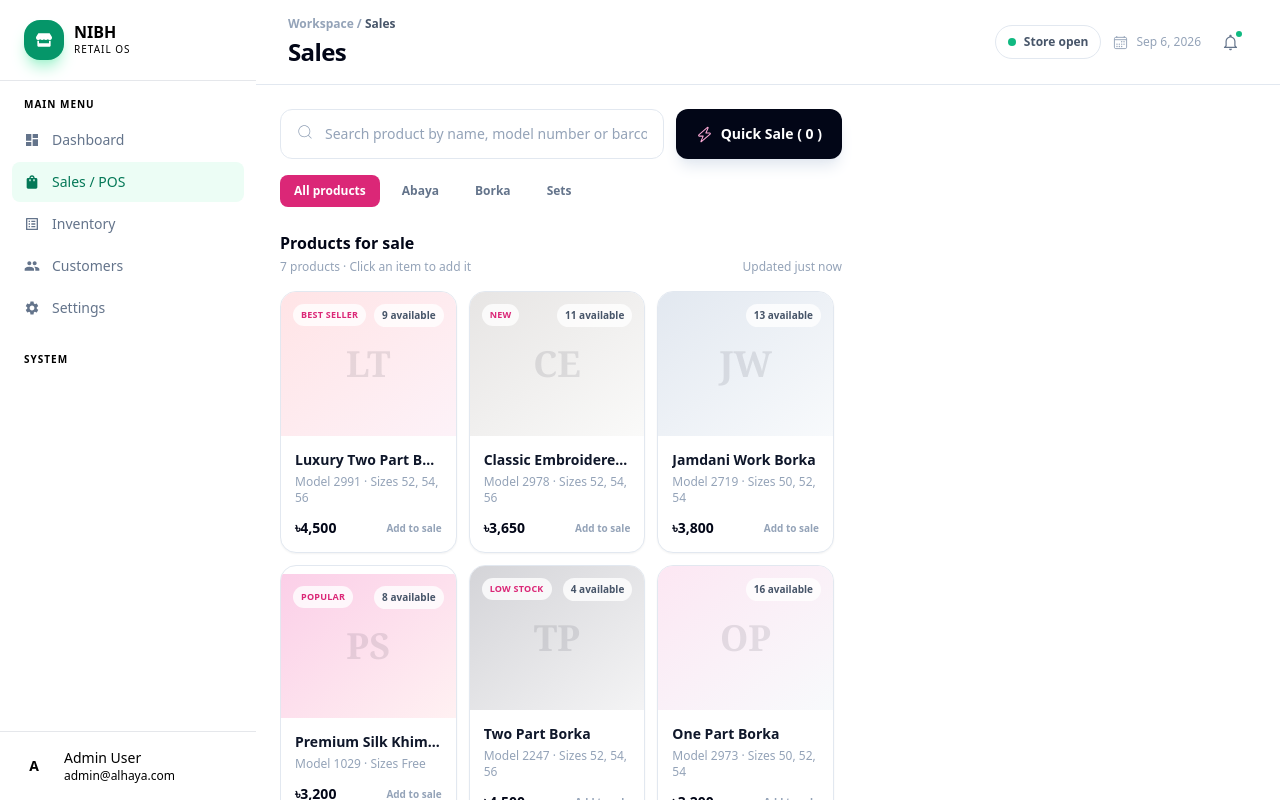
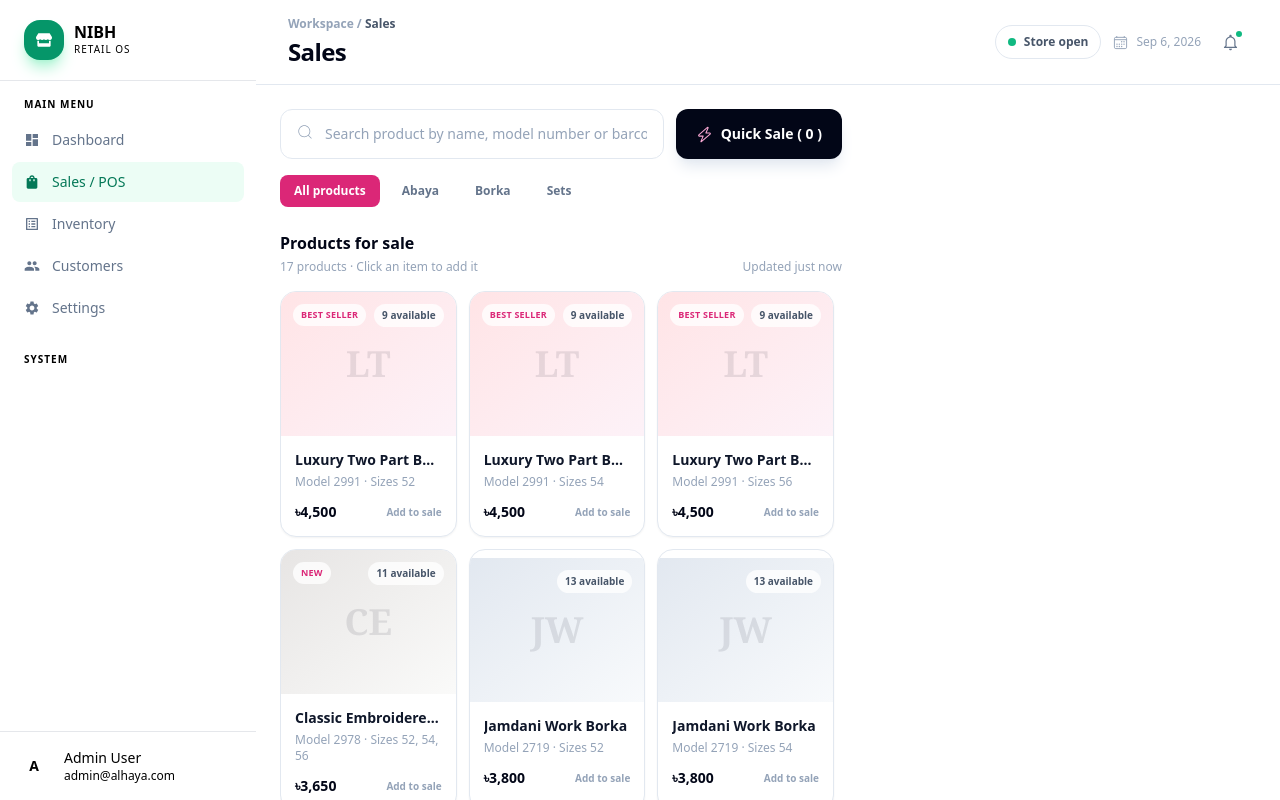
Before and after one commit to smprogranmer/NIBH_POS, a React (Vite) app: page /sales in a window 1280 px wide. Built offline with nearby package versions, Linux system fonts and the light colour scheme.

Commit message:
add some products

```diff
--- a/src/components/QuickSaleModel.jsx
+++ b/src/components/QuickSaleModel.jsx
@@ -250,7 +250,7 @@ const QuickSaleModel = ({ cart, totals, onClose, onComplete }) => {
                     <td className="pt-2">
                       {item.name}
                       <div className="text-[19px] mb-6">
-                        Model: {item.model}&nbsp; | &nbsp;Size: {invoiceData.size}
+                        Model: {item.model}&nbsp; | &nbsp;Size: {item.size}
                       </div>
                     </td>
                     <td className="pt-2 text-center">{item.qty || 1}</td>
--- a/src/pages/Sales.jsx
+++ b/src/pages/Sales.jsx
@@ -11,7 +11,27 @@ const initialProducts = [
     model: "2991",
     price: 4500,
     stock: { 52: 2, 54: 3, 56: 4 },
-    sizes: [52, 54, 56],
+    sizes: [52],
+    tone: "from-rose-100 to-pink-50",
+    tag: "Best seller",
+  },
+  {
+    id: 1,
+    name: "Luxury Two Part Borka",
+    model: "2991",
+    price: 4500,
+    stock: { 52: 2, 54: 3, 56: 4 },
+    sizes: [54],
+    tone: "from-rose-100 to-pink-50",
+    tag: "Best seller",
+  },
+  {
+    id: 1,
+    name: "Luxury Two Part Borka",
+    model: "2991",
+    price: 4500,
+    stock: { 52: 2, 54: 3, 56: 4 },
+    sizes: [56],
     tone: "from-rose-100 to-pink-50",
     tag: "Best seller",
   },
@@ -31,7 +51,27 @@ const initialProducts = [
     model: "2719",
     price: 3800,
     stock: { 50: 3, 52: 4, 54: 6 },
-    sizes: [50, 52, 54],
+    sizes: [52],
+    tone: "from-slate-200 to-slate-50",
+    tag: "",
+  },
+  {
+    id: 3,
+    name: "Jamdani Work Borka",
+    model: "2719",
+    price: 3800,
+    stock: { 50: 3, 52: 4, 54: 6 },
+    sizes: [54],
+    tone: "from-slate-200 to-slate-50",
+    tag: "",
+  },
+  {
+    id: 3,
+    name: "Jamdani Work Borka",
+    model: "2719",
+    price: 3800,
+    stock: { 50: 3, 52: 4, 54: 6 },
+    sizes: [56],
     tone: "from-slate-200 to-slate-50",
     tag: "",
   },
@@ -56,12 +96,52 @@ const initialProducts = [
     tag: "Low stock",
   },
   {
+    id: 5,
+    name: "Two Part Borka",
+    model: "2247",
+    price: 4500,
+    stock: { 52: 1, 54: 2, 56: 1 },
+    sizes: [52, 54, 56],
+    tone: "from-zinc-300 to-zinc-100",
+    tag: "Low stock",
+  },
+  {
+    id: 5,
+    name: "Two Part Borka",
+    model: "2247",
+    price: 4500,
+    stock: { 52: 1, 54: 2, 56: 1 },
+    sizes: [52, 54, 56],
+    tone: "from-zinc-300 to-zinc-100",
+    tag: "Low stock",
+  },
+  {
     id: 6,
     name: "One Part Borka",
     model: "2973",
     price: 3200,
     stock: { 50: 5, 52: 7, 54: 4 },
-    sizes: [50, 52, 54],
+    sizes: [52],
+    tone: "from-pink-100 to-slate-50",
+    tag: "",
+  },
+  {
+    id: 6,
+    name: "One Part Borka",
+    model: "2973",
+    price: 3200,
+    stock: { 50: 5, 52: 7, 54: 4 },
+    sizes: [54],
+    tone: "from-pink-100 to-slate-50",
+    tag: "",
+  },
+  {
+    id: 6,
+    name: "One Part Borka",
+    model: "2973",
+    price: 3200,
+    stock: { 50: 5, 52: 7, 54: 4 },
+    sizes: [56],
     tone: "from-pink-100 to-slate-50",
     tag: "",
   },
@@ -71,7 +151,27 @@ const initialProducts = [
     model: "299",
     price: 3200,
     stock: { 50: 5, 52: 7, 54: 4 },
-    sizes: [50, 52, 54],
+    sizes: [52],
+    tone: "from-pink-100 to-slate-50",
+    tag: "",
+  },
+ {
+    id: 7,
+    name: "One Part Borka",
+    model: "299",
+    price: 3200,
+    stock: { 50: 5, 52: 7, 54: 4 },
+    sizes: [54],
+    tone: "from-pink-100 to-slate-50",
+    tag: "",
+  },
+ {
+    id: 7,
+    name: "One Part Borka",
+    model: "299",
+    price: 3200,
+    stock: { 50: 5, 52: 7, 54: 4 },
+    sizes: [56],
     tone: "from-pink-100 to-slate-50",
     tag: "",
   },
```
